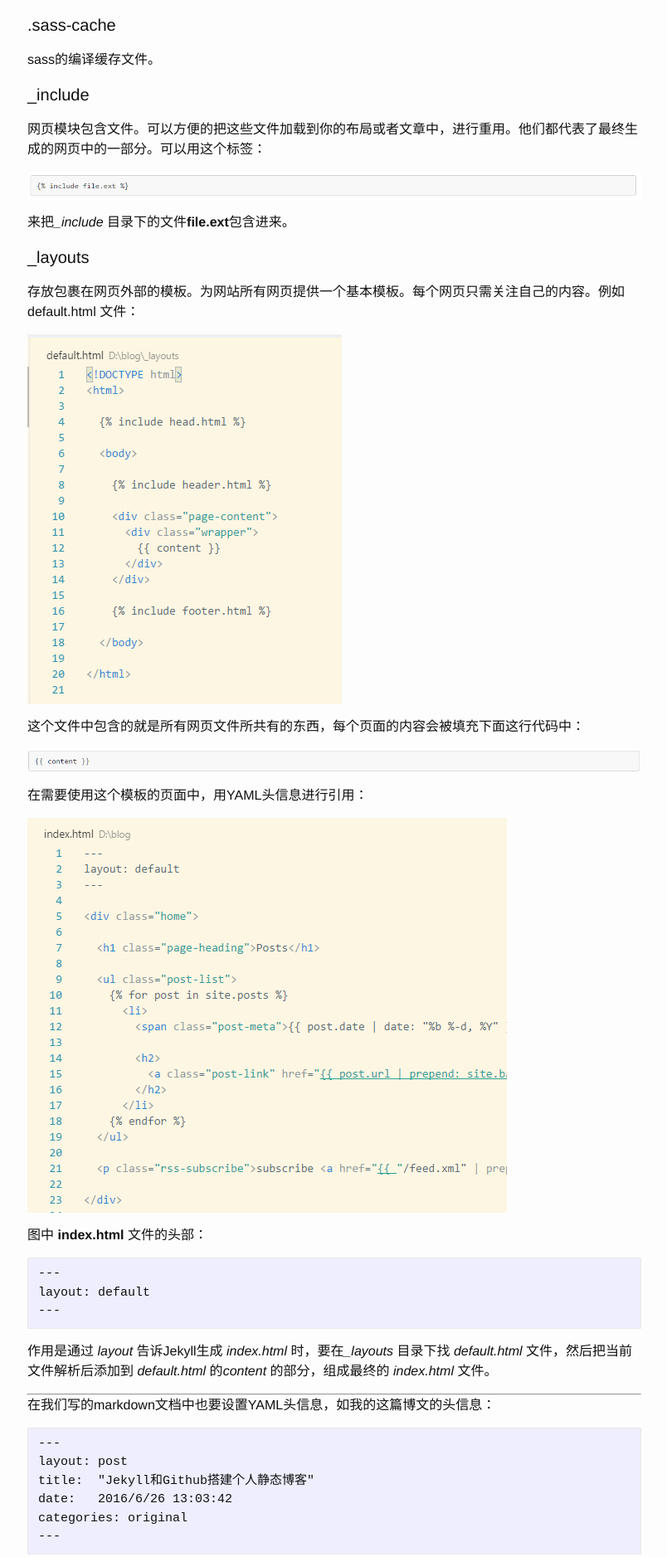
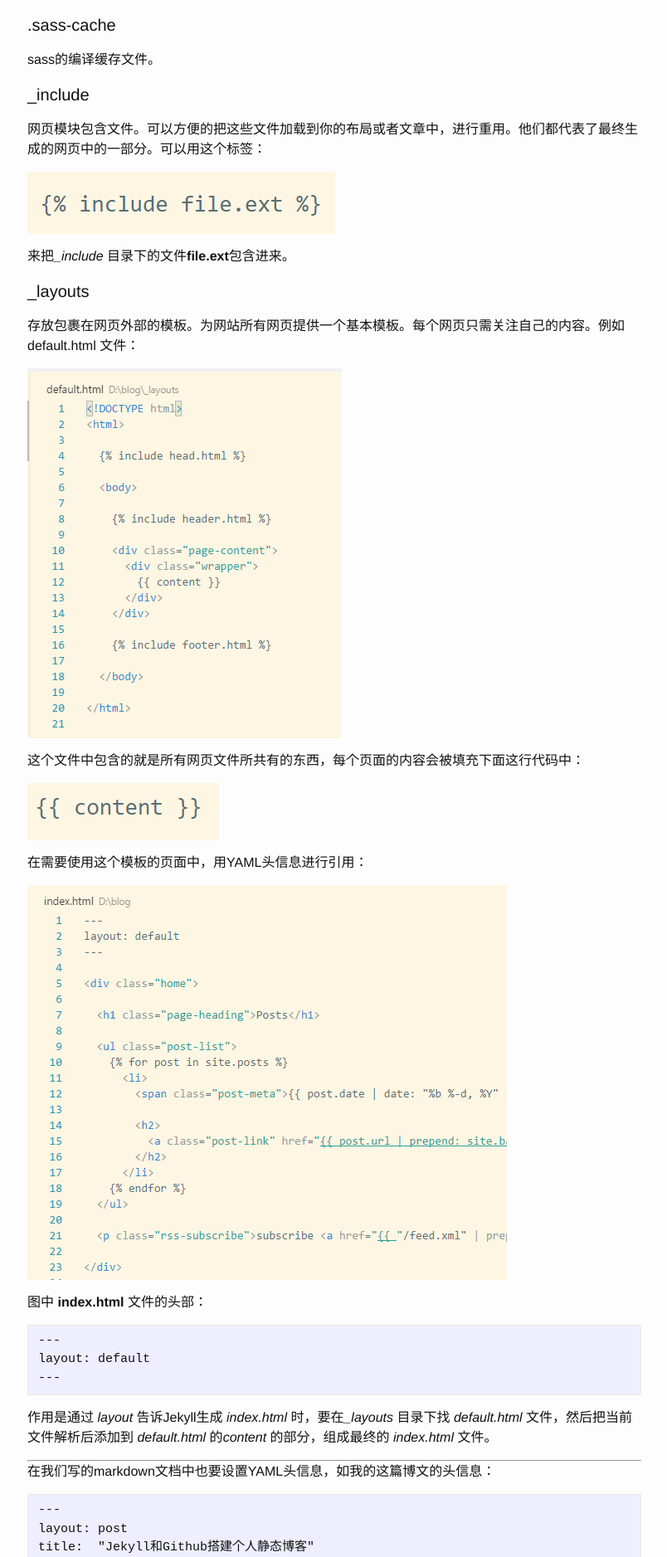
Before and after one commit to zyc8904/zyc8904.github.io, a Jekyll site: the page built from _posts/2016-06-26-MakeBlog.md, in a window 1280 px wide. Shown: the part 3383-5260 px from the top of the page at 83% size, without its empty margins (237-1041 px from the left). Built offline with Jekyll 4.4.1, drawn with Linux system fonts in a browser that asks for light colours; nearby versions of some CDN libraries; library files that are not in the unit come from our copies; Markdown is read by kramdown in place of the engine named in the settings.

Commit message:
修正文章

```diff
--- a/_includes/head.html
+++ b/_includes/head.html
@@ -6,7 +6,7 @@
   <title>{% if page.title %}{{ page.title | escape }}{% else %}{{ site.title | escape }}{% endif %}</title>
   <meta name="description" content="{% if page.excerpt %}{{ page.excerpt | strip_html | strip_newlines | truncate: 160 }}{% else %}{{ site.description }}{% endif %}">
 
-  <link rel="shortcut icon" href="http://pwnny.cn/assets/images/logo/favicons.ico"/>
+  <link rel="shortcut icon" href="http://pwnny.cn/assets/images/logo/fav.ico"/>
   <link rel="stylesheet" href="{{ "/css/main.css" | prepend: site.baseurl }}">
   <link rel="canonical" href="{{ page.url | replace:'index.html','' | prepend: site.baseurl | prepend: site.url }}">
   <link rel="alternate" type="application/rss+xml" title="{{ site.title }}" href="{{ "/feed.xml" | prepend: site.baseurl | prepend: site.url }}">
--- a/_posts/2016-06-26-MakeBlog.md
+++ b/_posts/2016-06-26-MakeBlog.md
@@ -129,7 +129,7 @@
 
 网页模块包含文件。可以方便的把这些文件加载到你的布局或者文章中，进行重用。他们都代表了最终生成的网页中的一部分。可以用这个标签：
 
-![author](http://pwnny.cn/assets/images/makeBlog/file-ext.PNG)
+![author](http://pwnny.cn/assets/images/makeBlog/code01.PNG)
 
 来把*_include* 目录下的文件**file.ext**包含进来。
 
@@ -141,7 +141,7 @@
 
 这个文件中包含的就是所有网页文件所共有的东西，每个页面的内容会被填充下面这行代码中：
 
-![author](http://pwnny.cn/assets/images/makeBlog/content.PNG)
+![author](http://pwnny.cn/assets/images/makeBlog/code02.PNG)
 
 在需要使用这个模板的页面中，用YAML头信息进行引用：
 
@@ -259,15 +259,15 @@
 
 因为要显示在 *index.html* 的文章列表上：
 
-![author](http://pwnny.cn/assets/images/makeBlog/expert01.PNG)
+![author](http://pwnny.cn/assets/images/makeBlog/code03.PNG)
 
 所以需要在h2标签后再添加：
 
-![author](http://pwnny.cn/assets/images/makeBlog/expert02.PNG)
+![author](http://pwnny.cn/assets/images/makeBlog/code04.PNG)
 
 文章列表代码变为：
 
-![author](http://pwnny.cn/assets/images/makeBlog/expert03.PNG)
+![author](http://pwnny.cn/assets/images/makeBlog/code05.PNG)
 
 这样，文章摘要就被添加到了文章列表上。
 
```
Also changed, not shown: assets/images/logo/fav.ico (added), assets/images/makeBlog/code01.PNG (added), assets/images/makeBlog/code02.PNG (added), assets/images/makeBlog/code03.PNG (added), assets/images/makeBlog/code04.PNG (added), assets/images/makeBlog/code05.PNG (added), assets/images/makeBlog/file-ext.PNG (deleted).
